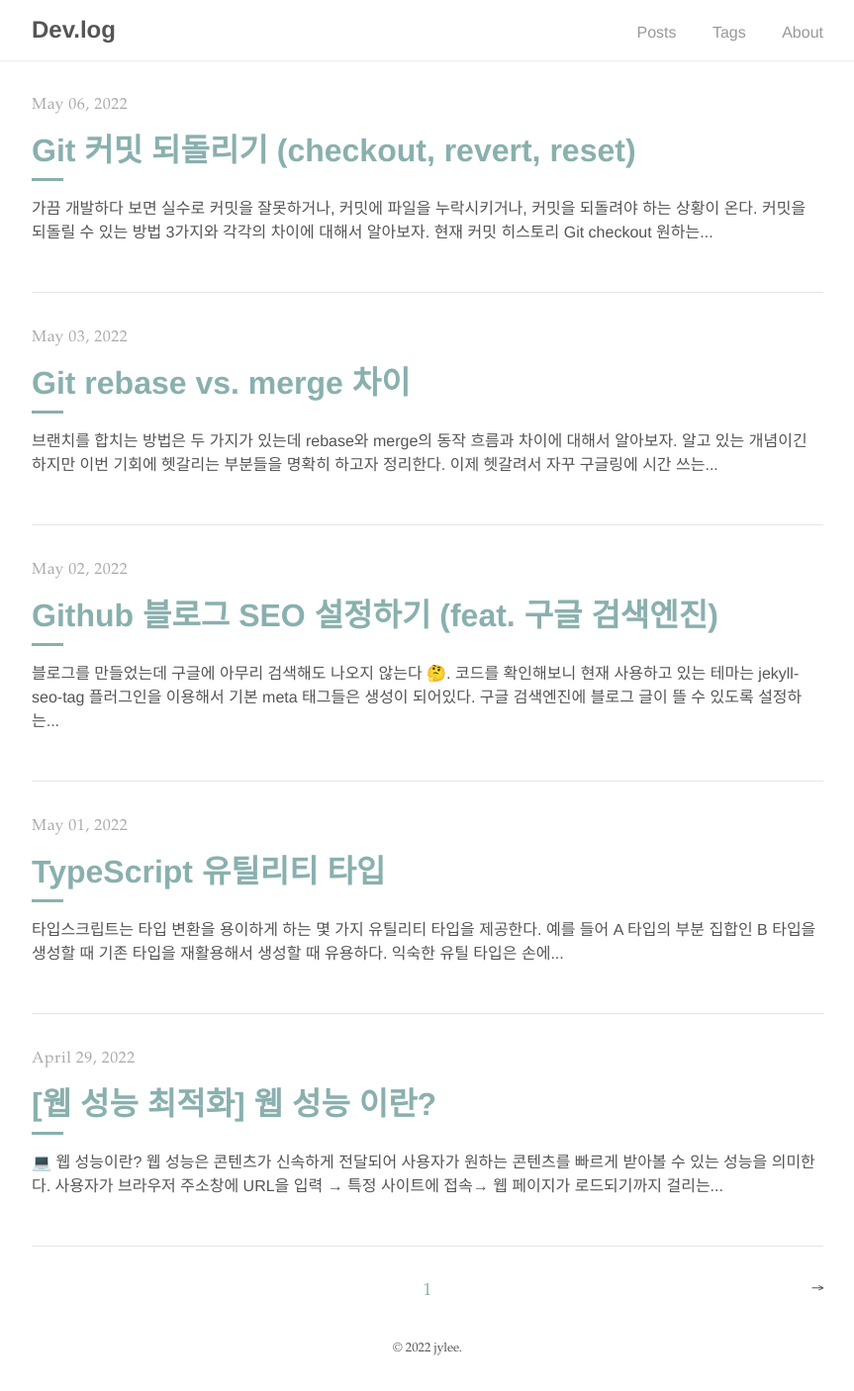
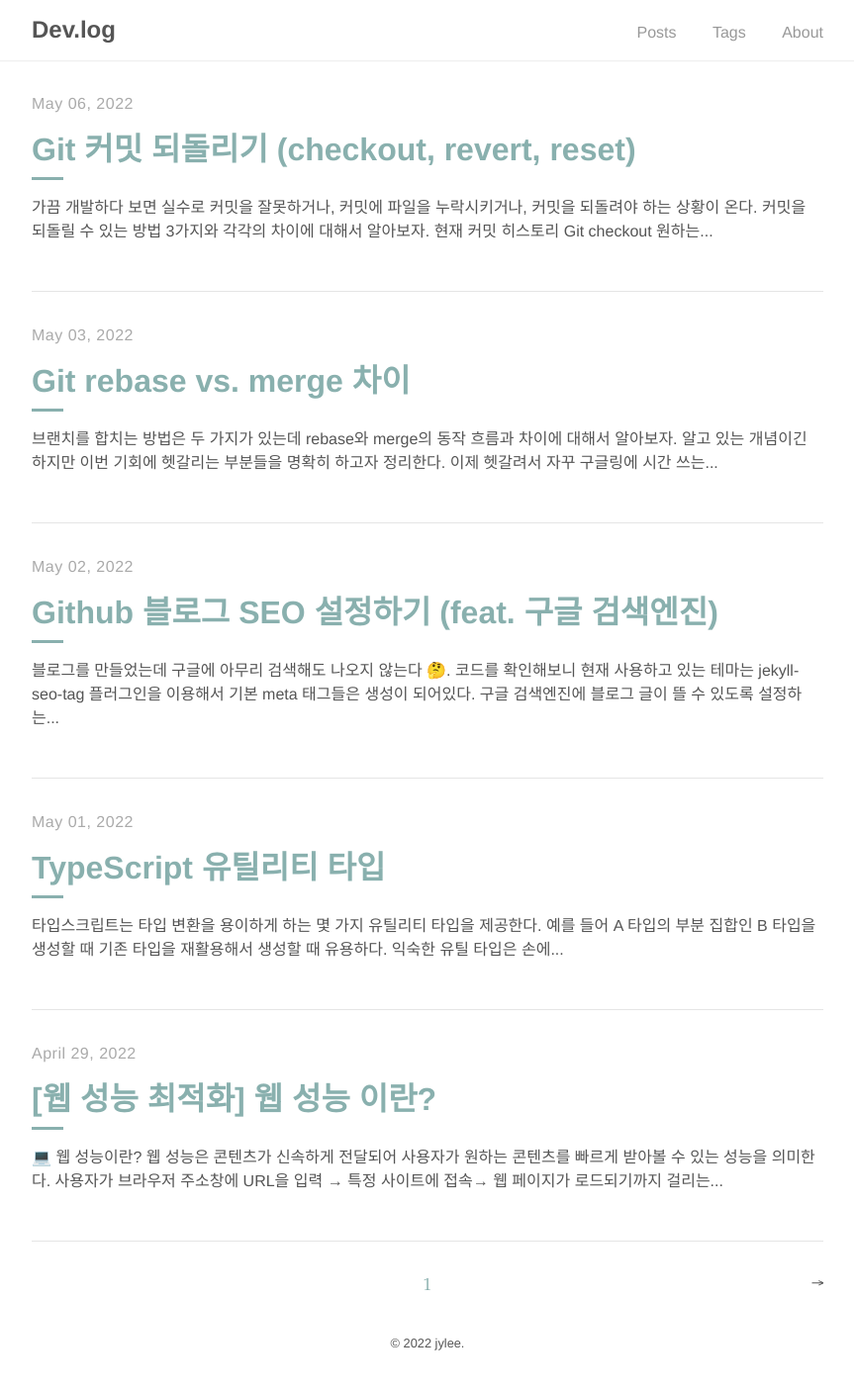
Before and after one commit to ch3coo2ca/ch3coo2ca.github.io, a Jekyll site: the page built from index.html, in a window 1280 px wide. Shown: the whole page at 99% size, without its empty margins (208-1071 px from the left). Built offline with Jekyll 4.4.1, drawn with Linux system fonts in a browser that asks for light colours; the list of posts is cut into pages by our own code.

Commit message:
update : font family to sans serif

```diff
--- a/_sass/tale/_catalogue.scss
+++ b/_sass/tale/_catalogue.scss
@@ -17,13 +17,13 @@
 
   &-pinned {
     color: $default-tint;
-    font-family: $serif-secondary;
+    font-family: $sans-serif;
     letter-spacing: 0.5px;
   }
 
   &-time {
     color: $default-tint;
-    font-family: $serif-secondary;
+    font-family: $sans-serif;
     letter-spacing: 0.5px;
   }
 
--- a/_sass/tale/_layout.scss
+++ b/_sass/tale/_layout.scss
@@ -81,7 +81,7 @@ footer,
 }
 
 footer {
-  font-family: $serif-secondary;
+  font-family: $sans-serif;
   padding: 2rem 0;
   text-align: center;
 
```
